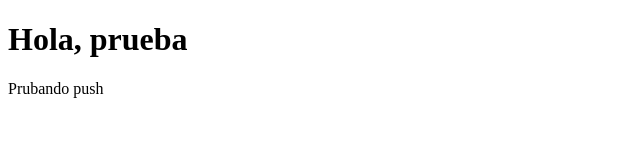
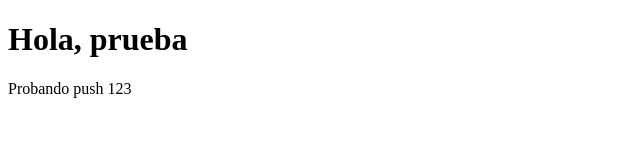
Before and after one commit to 1Diego-Dev/new-repo, a plain HTML site: page index.html in a window 1280 px wide. Shown: the full height of the page, 0-640 px from the left. Drawn offline with Linux system fonts and the light colour scheme.

Commit message:
Cambio u por o

```diff
--- a/index.html
+++ b/index.html
@@ -7,6 +7,6 @@
 </head>
 <body>
     <h1>Hola, prueba</h1>
-    <p>Prubando push</p>
+    <p>Probando push 123</p>
 </body>
 </html>
```
